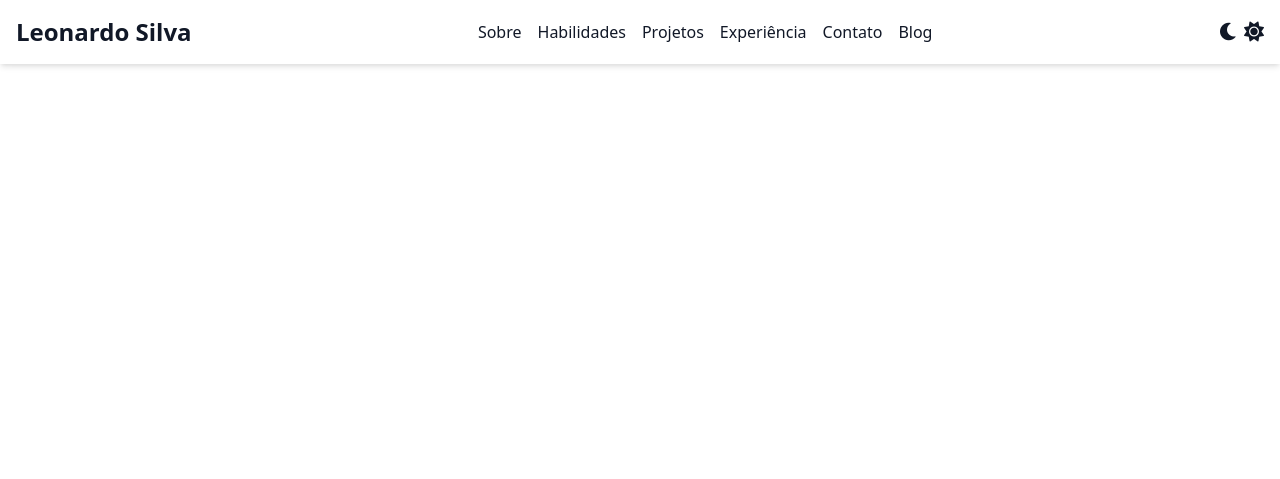
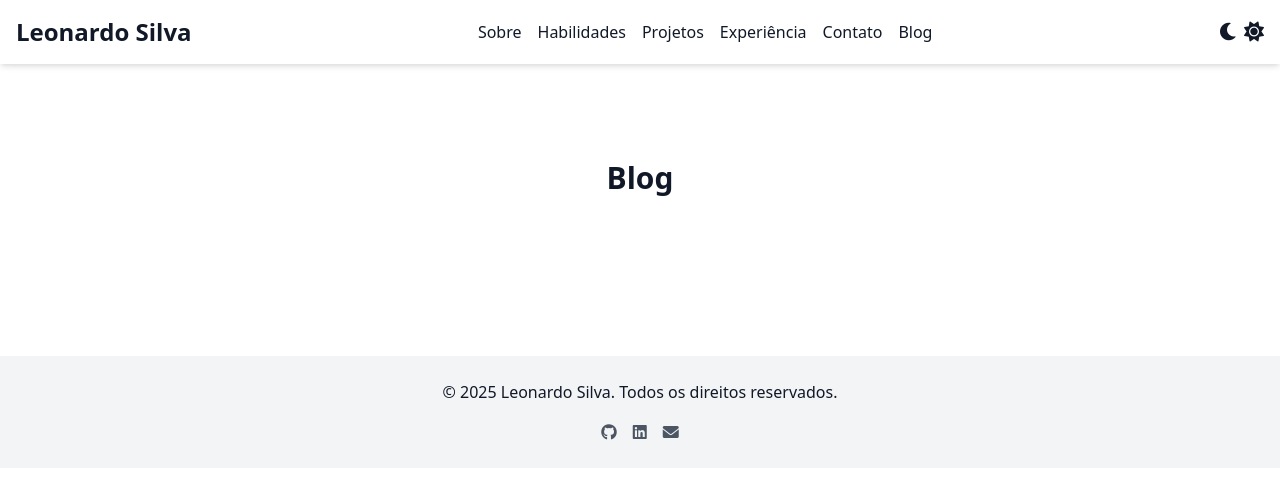
Before and after one commit to oleonardof/blog, a Jekyll site: the page built from index.html, in a window 1280 px wide. Shown: the top 479 px of the page. Built offline with Jekyll 4.4.1, drawn with Linux system fonts in a browser that asks for light colours.

Commit message:
creat layout

```diff
--- a/_layouts/default.html
+++ b/_layouts/default.html
@@ -7,6 +7,7 @@
   <link rel="stylesheet" href="https://cdn.jsdelivr.net/npm/tailwindcss@2.2.19/dist/tailwind.min.css">
   <link rel="stylesheet" href="/assets/css/style.css">
   <link rel="stylesheet" href="https://cdnjs.cloudflare.com/ajax/libs/font-awesome/6.0.0-beta3/css/all.min.css">
+  {% seo %}
 </head>
 <body class="bg-white dark:bg-gray-900 text-gray-900 dark:text-gray-100">
   <header class="fixed top-0 w-full bg-white dark:bg-gray-900 shadow-md z-50">
@@ -33,4 +34,27 @@
       <a href="/#skills" class="block px-4 py-2 hover:bg-orange-100 dark:hover:bg-orange-900">Habilidades</a>
       <a href="/#projects" class="block px-4 py-2 hover:bg-orange-100 dark:hover:bg-orange-900">Projetos</a>
       <a href="/#experience" class="block px-4 py-2 hover:bg-orange-100 dark:hover:bg-orange-900">Experiência</a>
-      <a href="/#contact" class="block px-4 pywherein
+      <a href="/#contact" class="block px-4 py-2 hover:bg-orange-100 dark:hover:bg-orange-900">Contato</a>
+      <a href="/blog" class="block px-4 py-2 hover:bg-orange-100 dark:hover:bg-orange-900">Blog</a>
+    </div>
+  </header>
+  <main class="pt-20">
+    {{ content }}
+  </main>
+  <footer class="bg-gray-100 dark:bg-gray-800 py-6 mt-12">
+    <div class="container mx-auto px-4 text-center">
+      <p>© <span id="year">{{ 'now' | date: '%Y' }}</span> Leonardo Silva. Todos os direitos reservados.</p>
+      <div class="flex justify-center space-x-4 mt-4">
+        <a href="https://github.com/seu-usuario" class="text-gray-600 dark:text-gray-400 hover:text-orange-600 dark:hover:text-orange-400"><i class="fab fa-github"></i></a>
+        <a href="https://linkedin.com/in/seu-usuario" class="text-gray-600 dark:text-gray-400 hover:text-orange-600 dark:hover:text-orange-400"><i class="fab fa-linkedin"></i></a>
+        <a href="mailto:leonardofsilva17@outlook.com" class="text-gray-600 dark:text-gray-400 hover:text-orange-600 dark:hover:text-orange-400"><i class="fas fa-envelope"></i></a>
+      </div>
+    </div>
+  </footer>
+  <button id="back-to-top-btn" class="fixed bottom-4 right-4 hidden bg-orange-600 text-white p-3 rounded-full shadow-md hover:bg-orange-700">
+    <i class="fas fa-arrow-up"></i>
+  </button>
+  <script src="/assets/js/main.js"></script>
+  <script src="https://cdnjs.cloudflare.com/ajax/libs/Chart.js/3.9.1/chart.min.js"></script>
+</body>
+</html>
```
